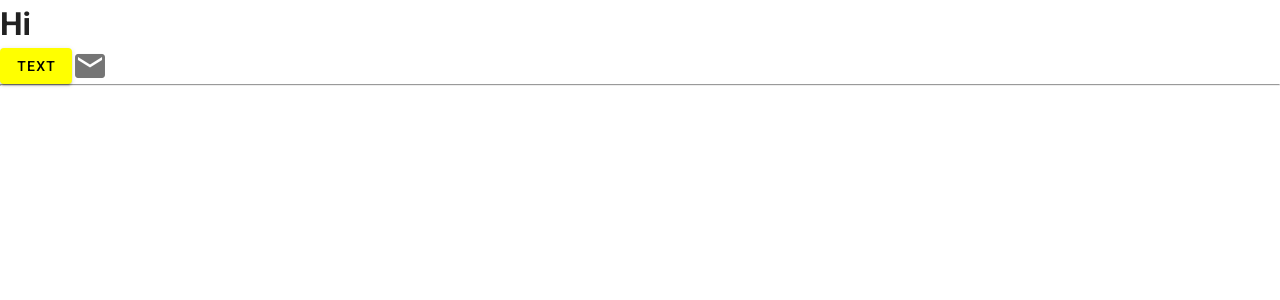
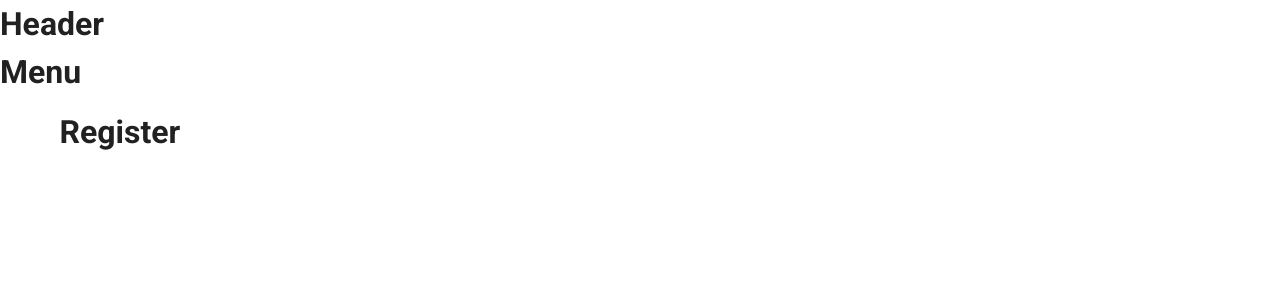
Before and after one commit to Portfolio-Premrutai/Vue_WorkShop_MyStock, a Vue app in the folder vue_workshop_mystock/: page /register in a window 1280 px wide. Shown: the top 300 px of the page. Built offline with nearby package versions, Linux system fonts and the light colour scheme.

Commit message:
02/16/setup page

```diff
--- a/vue_workshop_mystock/src/App.vue
+++ b/vue_workshop_mystock/src/App.vue
@@ -1,20 +1,31 @@
 <template>
 <v-app>
-  <div>
+  <Header/>
+  <Menu />
+  <Content />
+  <!-- <div>
    <h1>Hi</h1>
    <v-btn  color="info" class="black--text">text</v-btn>
    <v-icon large>email</v-icon>
    <hr>
    <router-view></router-view>
-</div>
+</div> -->
 </v-app>
 
 
 </template>
 
 <script>
+import Header from "@/components/core/Header.vue"
+import Menu from "@/components/core/Menu.vue"
+import Content from "@/components/core/Content.vue"
 export default {
-
+name:"App",
+components:{
+  Header,
+  Menu,
+  Content
+}
 }
 </script>
 
--- /dev/null
+++ b/vue_workshop_mystock/src/components/core/Content.vue
@@ -0,0 +1,15 @@
+<template>
+<v-content>
+  <router-view></router-view><!-- Show router page ex page login or page register or... -->
+</v-content>
+</template>
+
+<script>
+export default {
+
+}
+</script>
+
+<style>
+
+</style>
--- /dev/null
+++ b/vue_workshop_mystock/src/components/core/Header.vue
@@ -0,0 +1,15 @@
+<template>
+
+      <h1>Header</h1>
+
+</template>
+
+<script>
+export default {
+
+}
+</script>
+
+<style>
+
+</style>
--- /dev/null
+++ b/vue_workshop_mystock/src/components/core/Menu.vue
@@ -0,0 +1,15 @@
+<template>
+
+      <h1>Menu</h1>
+
+</template>
+
+<script>
+export default {
+
+}
+</script>
+
+<style>
+
+</style>
--- a/vue_workshop_mystock/src/router/index.js
+++ b/vue_workshop_mystock/src/router/index.js
@@ -1,6 +1,12 @@
 import Vue from "vue";
 import VueRouter from "vue-router";
 import Login from "../views/Login.vue";
+import Register from "../views/Register.vue"
+import About from "../views/About.vue"
+import Report from "../views/Report.vue"
+import Stock from "../views/Stock.vue"
+import StockCreate from "../views/StockCreate.vue"
+import StockEdit from "../views/StockEdit.vue"
 
 Vue.use(VueRouter);
 
@@ -11,18 +17,48 @@ const routes = [
     component: Login,
   },
   {
+    path: "/register",
+    name: "register",
+    component: Register,
+  },
+  {
     path: "/about",
-    name: "About",
-    // route level code-splitting
-    // this generates a separate chunk (about.[hash].js) for this route
-    // which is lazy-loaded when the route is visited.
-    component: () =>
-      import(/* webpackChunkName: "about" */ "../views/About.vue"),
+    name: "about",
+    component: About,
   },
+  {
+    path: "/report",
+    name: "report",
+    component: Report,
+  },
+  {
+    path: "/stock",
+    name: "stock",
+    component: Stock,
+  },
+  {
+    path: "/stock-create",
+    name: "stock-create",
+    component: StockCreate,
+  },
+  {
+    path: "/stock-edit/:id",
+    name: "stock-edit",
+    component: StockEdit,
+  },
+
+
+
   {
     path:"/",
     redirect:"login"
   },
+
+  // at the bottom
+  {
+    path:"*",
+    redirect:"login" //Page not found
+  }
 ];
 
 const router = new VueRouter({
--- /dev/null
+++ b/vue_workshop_mystock/src/views/Register.vue
@@ -0,0 +1,15 @@
+<template>
+  <v-container>
+      <h1>Register</h1>
+  </v-container>
+</template>
+
+<script>
+export default {
+
+}
+</script>
+
+<style>
+
+</style>
--- /dev/null
+++ b/vue_workshop_mystock/src/views/Report.vue
@@ -0,0 +1,15 @@
+<template>
+  <v-container>
+      <h1>Report</h1>
+  </v-container>
+</template>
+
+<script>
+export default {
+
+}
+</script>
+
+<style>
+
+</style>
--- /dev/null
+++ b/vue_workshop_mystock/src/views/Stock.vue
@@ -0,0 +1,15 @@
+<template>
+  <v-container>
+      <h1>Stock</h1>
+  </v-container>
+</template>
+
+<script>
+export default {
+
+}
+</script>
+
+<style>
+
+</style>
--- /dev/null
+++ b/vue_workshop_mystock/src/views/StockCreate.vue
@@ -0,0 +1,15 @@
+<template>
+  <v-container>
+      <h1>StockCreate</h1>
+  </v-container>
+</template>
+
+<script>
+export default {
+
+}
+</script>
+
+<style>
+
+</style>
--- /dev/null
+++ b/vue_workshop_mystock/src/views/StockEdit.vue
@@ -0,0 +1,15 @@
+<template>
+  <v-container>
+      <h1>StockEdit</h1>
+  </v-container>
+</template>
+
+<script>
+export default {
+
+}
+</script>
+
+<style>
+
+</style>
```
Also changed, not shown: vue_workshop_mystock/readme.txt.
